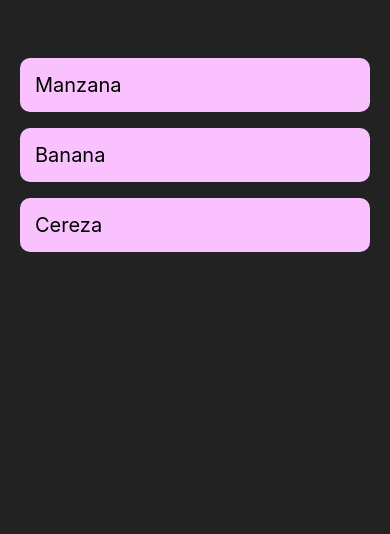
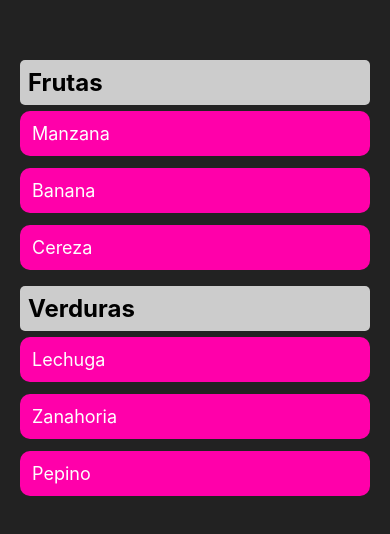
Before and after one commit to N03l244/PM196, a React Native app in the folder myappBlank/: screen / in a window 390 px wide. Shown: the top 534 px of the page. Built offline with nearby package versions, Linux system fonts and the light colour scheme.

Commit message:
SectionList

```diff
--- a/myappBlank/App.js
+++ b/myappBlank/App.js
@@ -1,11 +1,16 @@
 import { StatusBar } from 'expo-status-bar';
-import { StyleSheet, Text, View, FlatList } from 'react-native';
+import { StyleSheet, Text, View, SectionList } from 'react-native';
 import React, { useState } from 'react';
 
-const datos = [
-  { id: '1', nombre: 'Manzana' },
-  { id: '2', nombre: 'Banana' },
-  { id: '3', nombre: 'Cereza' },
+const secciones = [
+  {
+    title: 'Frutas',
+    data: ['Manzana', 'Banana', 'Cereza'],
+  },
+  {
+    title: 'Verduras',
+    data: ['Lechuga', 'Zanahoria', 'Pepino'],
+  },
 ];
 
 const Item = ({ nombre }) => {
@@ -22,13 +27,16 @@ export default function App() {
   return (
     <View style={styles.container}>
       <StatusBar style="auto" />
-      <FlatList
-        data={datos}
-        keyExtractor={item => item.id}
+      <SectionList
+        sections={secciones}
+        keyExtractor={(item, index) => item + index}
         renderItem={({ item }) => (
           <View style={styles.itemBox}>
-            <Item nombre={item.nombre} />
+            <Item nombre={item} />
           </View>
+        )}
+        renderSectionHeader={({ section: { title } }) => (
+          <Text style={styles.header}>{title}</Text>
         )}
       />
     </View>
@@ -42,14 +50,22 @@ const styles = StyleSheet.create({
     paddingTop: 50,
     paddingHorizontal: 20,
   },
+  header: {
+    fontSize: 24,
+    fontWeight: 'bold',
+    backgroundColor: '#ccc',
+    padding: 8,
+    borderRadius: 5,
+    marginTop: 10,
+  },
   itemBox: {
-    backgroundColor: '#f9c2ff',
-    padding: 15,
-    marginVertical: 8,
+    backgroundColor: '#f0a',
+    padding: 12,
+    marginVertical: 6,
     borderRadius: 10,
   },
   itemText: {
-    fontSize: 20,
-    color: '#000',
+    fontSize: 18,
+    color: '#fff',
   },
 });
```
